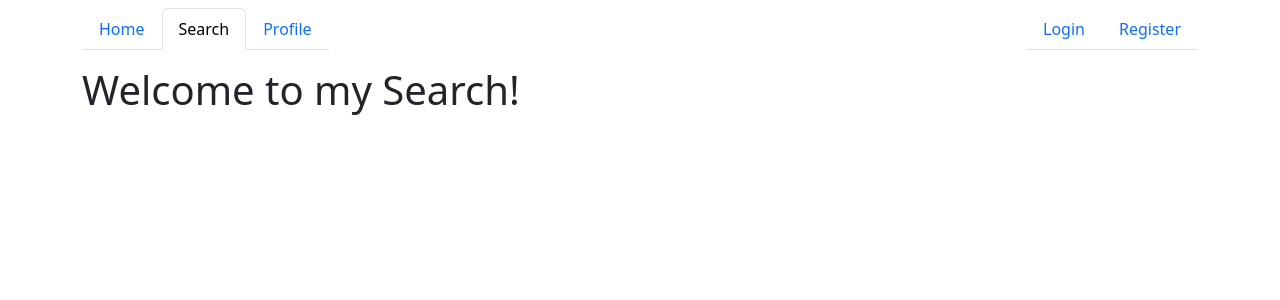
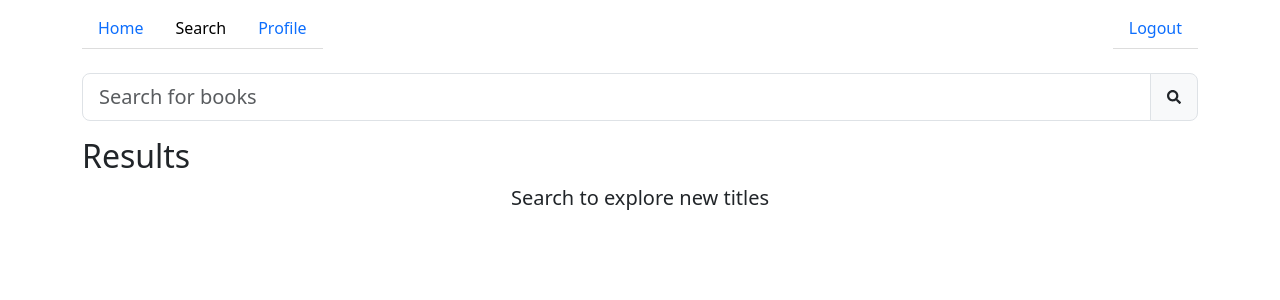
Before and after one commit to 19gpayne/cs4550-final-project, a React (Create React App) app: page /#/search in a window 1280 px wide. Shown: the top 300 px of the page. Built offline with nearby package versions, Linux system fonts and the light colour scheme.

Commit message:
add search feature

```diff
--- a/package.json
+++ b/package.json
@@ -7,12 +7,12 @@
     "@testing-library/jest-dom": "^5.17.0",
     "@testing-library/react": "^13.4.0",
     "@testing-library/user-event": "^13.5.0",
-    "axios": "^1.6.1",
+    "axios": "^1.6.2",
     "bootstrap": "^5.3.2",
     "cors": "^2.8.5",
     "react": "^18.2.0",
     "react-dom": "^18.2.0",
-    "react-icons": "^4.11.0",
+    "react-icons": "^4.12.0",
     "react-redux": "^8.1.3",
     "react-router": "^6.16.0",
     "react-router-dom": "^6.16.0",
--- a/src/Home/card.js
+++ b/src/Home/card.js
@@ -1,6 +1,6 @@
 export default function Card(book) {
     return (
-        <div className="col-5 card mb-3" key={book.id}>
+        <div className="col-5 card mb-3">
             <div className="row g-0">
                 <div className="col-md-4">
                     <img src={book.cover_image} className="img-fluid rounded-start" alt={book.title} />
@@ -14,6 +14,9 @@ export default function Card(book) {
                             <small className="text-muted">Last updated 3 mins ago</small>
                         </p>
                     </div>
+                    <div className="card-footer text-muted">
+                        {book.last_modified_i && <span className="float-end">Last updated {new Date(book.last_modified_i * 1000).toLocaleDateString()}</span>}
+                    </div>
                 </div>
             </div>
         </div>
--- a/src/Navigation/index.js
+++ b/src/Navigation/index.js
@@ -1,7 +1,15 @@
-import { Link, useLocation } from "react-router-dom";
+import { Link, useLocation, useNavigate } from "react-router-dom";
+import { useState } from "react";
+
 function Nav() {
   const { pathname } = useLocation();
-  const isUserLoggedIn = false;
+  const navigate = useNavigate();
+  const [isUserLoggedIn, setIsUserLoggedIn] = useState(true);
+
+  const logout = () => {
+    setIsUserLoggedIn(false);
+    navigate("/login");
+  }
   return (
     <nav className="mt-2 d-flex">
         <div className="nav nav-tabs">
@@ -13,12 +21,20 @@ function Nav() {
             className={`nav-link ${pathname.includes("profile") ? "active" : ""}`}>Profile</Link>
         </div>
         <div className="nav nav-tabs ms-auto">
-        {!isUserLoggedIn && (
+            {(!isUserLoggedIn || pathname.includes("login") || pathname.includes("register")) && (
                 <>
                     <Link to="/login"
                         className={`nav-link float-end ${pathname.includes("login") ? "active" : ""}`}>Login</Link>
                     <Link to="/register"
                         className={`nav-link float-end ${pathname.includes("register") ? "active" : ""}`}>Register</Link>
+                </>
+            )}
+            {isUserLoggedIn && !pathname.includes("login") && !pathname.includes("register") && (
+                <>
+                    <div
+                        role="button"
+                        onClick={logout}
+                        className={`nav-link float-end ${pathname.includes("logout") ? "active" : ""}`}>Logout</div>
                 </>
             )}
         </div>
--- a/src/Search/index.js
+++ b/src/Search/index.js
@@ -1,10 +1,64 @@
 import Nav from "../Navigation";
+import {FaSearch} from 'react-icons/fa';
+import { useEffect, useState } from "react";
+import axios from "axios";
+import ListItem from "./listitem";
 
 export default function Search() {
+    const API = 'https://openlibrary.org/search.json'
+    const [searchValue, setSearchValue] = useState("");
+    const [resultsValue, setResultsValue] = useState("");
+    const [searching, setSearching] = useState(false);
+    const [searchResults, setSearchResults] = useState([]);
+
+    const handleSearch = async () => {
+      setResultsValue(searchValue)
+      setSearching(true)
+      const results = await axios.get(`${API}?q=${searchValue}&language=eng&limit=20`)
+      setSearchResults(results.data.docs)
+      setSearching(false)
+    }
+
     return (
       <div className="container">
         <Nav />
-        <h1 className="mt-3">Welcome to my Search!</h1>
+        <div className="input-group input-group-lg mt-4">
+          <input
+            type="text"
+            className="form-control"
+            placeholder="Search for books"
+            value={searchValue}
+            onChange={(e) => setSearchValue(e.target.value)}
+          />
+          <div class="input-group-append p-3 input-group-text" role="button" onClick={handleSearch}>
+            <FaSearch size="14" />
+          </div>
+        </div>
+       <h2 className="mt-3">Results</h2>
+       {resultsValue ?
+          <>
+            {searchResults.length === 0 && !searching ?
+              <p className="lead w-100 text-center">No results found</p>
+              :
+              <>
+                {searching ?
+                  <p className="lead w-100 text-center">Searching...</p>
+                  :
+                  <>
+                    <p className="lead">Showing results for "{resultsValue}"</p>
+                    <div className="row gap-5 m-auto justify-content-center">
+                      {searchResults.map((book) => (
+                        <ListItem key={book.key} book={book} />
+                      ))}
+                    </div>
+                  </>
+                }
+              </>
+            }
+          </>
+          :
+          <p className="lead w-100 text-center">Search to explore new titles</p>
+       }
       </div>
     );
 }
--- /dev/null
+++ b/src/Search/listitem.js
@@ -0,0 +1,36 @@
+import { FaExternalLinkAlt } from "react-icons/fa"
+import {Link} from "react-router-dom"
+
+export default function ListItem(book) {
+    const details = book.book
+    const coverImage = `http://covers.openlibrary.org/b/id/${details.cover_i}-M.jpg`
+
+    return (
+        <div className="col-5 card mb-3 p-0">
+            <div className="row g-0 h-100">
+                <div className="col-md-4">
+                    {details.cover_i ?
+                        <img src={coverImage} className="img-fluid rounded-start h-100" alt={details.title} />
+                        :
+                        <div className="bg-secondary text-white p-3 rounded-start h-100">
+                            No image yet
+                        </div>
+                    }
+                </div>
+                <div className="col-md-8 d-flex justify-content-between flex-column">
+                    <div className="card-body">
+                        <h5 className="card-title">{details.title} by {details.author_name?.join(",")}</h5>
+                        <p className="card-text">Published {details.first_publish_year}</p>
+                        <p>{details.ratings_average ? `${details.ratings_average.toFixed(2)} / 5 stars` : "No ratings yet"}</p>
+                        {details.last_modified_i &&
+                            <div>Last updated {new Date(details.last_modified_i * 1000).toLocaleDateString()}</div>
+                        }
+                    </div>
+                    <div className="d-flex justify-content-end m-3">
+                        <Link to={`/search/${details.key}`}><div className="float-end" role="button"><FaExternalLinkAlt /></div></Link>
+                    </div>
+                </div>
+            </div>
+        </div>
+    )
+}
--- /dev/null
+++ b/src/custom.css
@@ -0,0 +1,8 @@
+.nav-link {
+    border: none !important;
+    border-bottom: 1px solid #ddd !important;
+}
+
+.nav-link:hover {
+    color: navy !important;
+}
--- a/src/index.js
+++ b/src/index.js
@@ -1,6 +1,7 @@
 import React from 'react';
 import ReactDOM from 'react-dom/client';
 import './index.css';
+import './custom.css';
 import App from './App';
 import 'bootstrap/dist/css/bootstrap.min.css';
 const root = ReactDOM.createRoot(document.getElementById('root'));
```
Also changed, not shown: src/Database/books.js (+14 -12 lines), 1 other file (tests, documents, lock files or other folders). Lines whose indentation alone changed are shown as unchanged.
